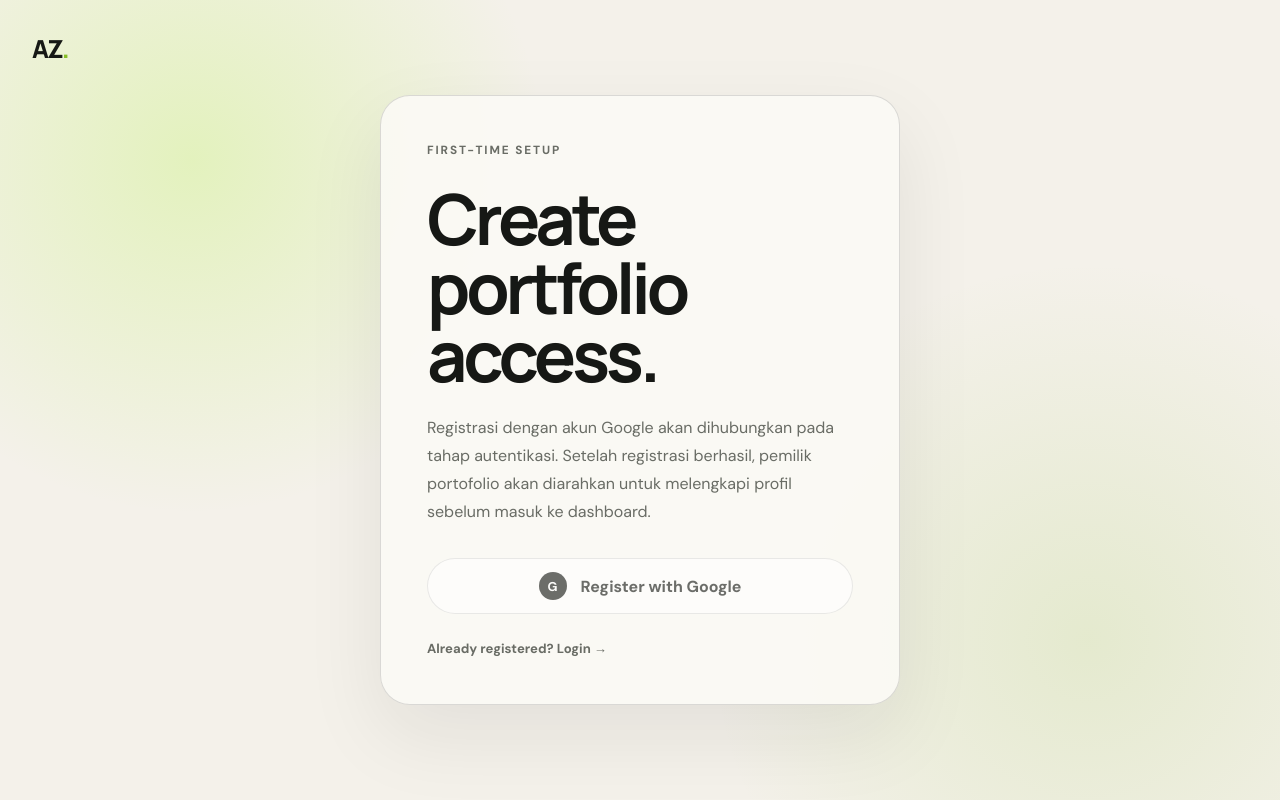
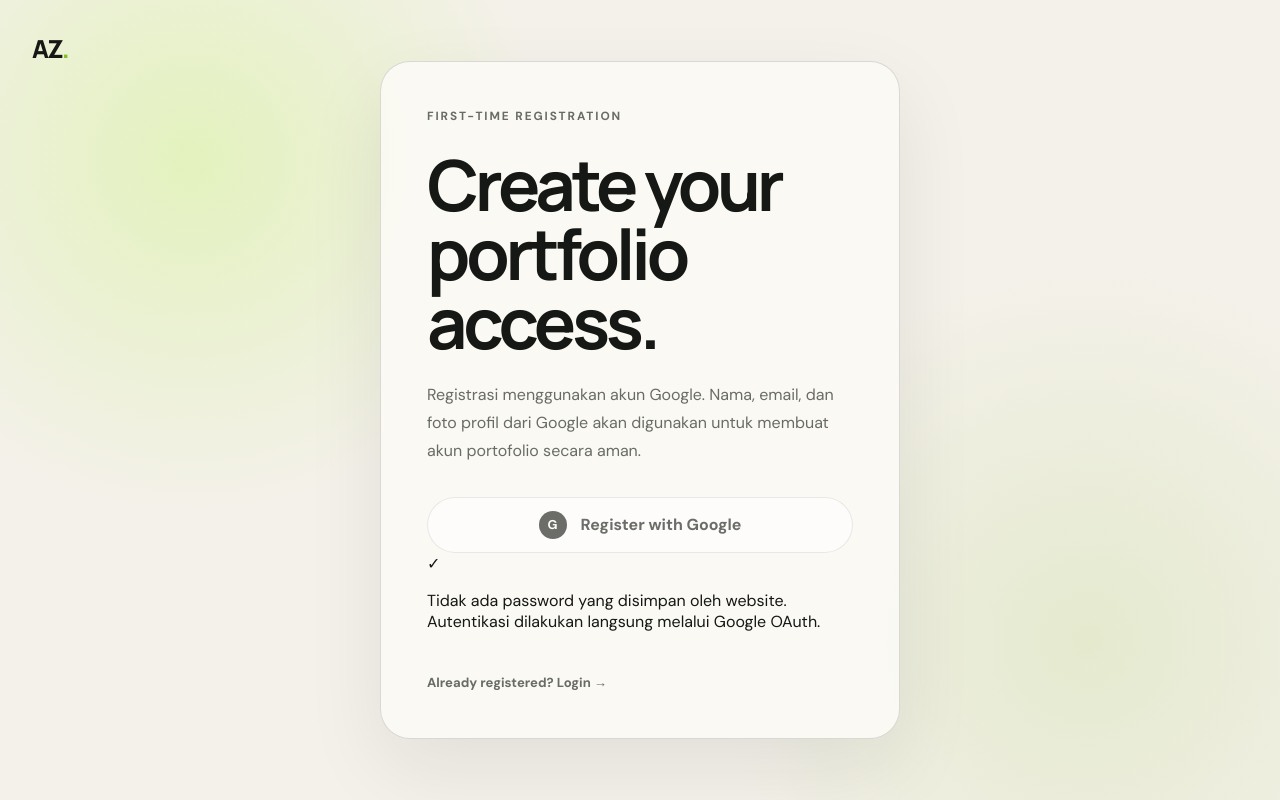
Before and after one commit to acz0077/anisa-portfolio, a Next.js app: page /register in a window 1280 px wide. Built offline with nearby package versions, Linux system fonts and the light colour scheme; no server answers.

Commit message:
enable Google registration page

```diff
--- a/app/register/page.tsx
+++ b/app/register/page.tsx
@@ -1,23 +1,65 @@
+import { signIn } from "@/auth";
 import styles from "../auth.module.css";
 
-export default function RegisterPage() {
+type RegisterPageProps = {
+  searchParams: Promise<{
+    error?: string;
+  }>;
+};
+
+const errorMessages: Record<string, string> = {
+  "unverified-email":
+    "Email Google belum terverifikasi. Gunakan akun Google dengan email yang sudah terverifikasi.",
+  "not-registered":
+    "Akun Google ini belum terdaftar. Silakan registrasi terlebih dahulu.",
+};
+
+export default async function RegisterPage({ searchParams }: RegisterPageProps) {
+  const params = await searchParams;
+  const errorMessage = params.error ? errorMessages[params.error] : undefined;
+
   return (
     <main className={styles.page}>
-      <a className={`brand ${styles.brand}`} href="/">
+      <a className={`brand ${styles.brand}`} href="/" aria-label="Back to homepage">
         AZ<span>.</span>
       </a>
+
       <section className={styles.card}>
-        <p className="eyebrow">First-time setup</p>
-        <h1>Create portfolio access.</h1>
+        <p className="eyebrow">First-time registration</p>
+        <h1>Create your portfolio access.</h1>
         <p>
-          Registrasi dengan akun Google akan dihubungkan pada tahap autentikasi.
-          Setelah registrasi berhasil, pemilik portofolio akan diarahkan untuk
-          melengkapi profil sebelum masuk ke dashboard.
+          Registrasi menggunakan akun Google. Nama, email, dan foto profil dari
+          Google akan digunakan untuk membuat akun portofolio secara aman.
         </p>
-        <button className={styles.googleButton} type="button" disabled>
-          <span className={styles.googleMark}>G</span>
-          Register with Google
-        </button>
+
+        {errorMessage ? (
+          <div className={styles.errorMessage} role="alert">
+            {errorMessage}
+          </div>
+        ) : null}
+
+        <form
+          action={async () => {
+            "use server";
+            await signIn("google-register", {
+              redirectTo: "/onboarding",
+            });
+          }}
+        >
+          <button className={styles.googleButton} type="submit">
+            <span className={styles.googleMark}>G</span>
+            Register with Google
+          </button>
+        </form>
+
+        <div className={styles.securityNote}>
+          <span>✓</span>
+          <p>
+            Tidak ada password yang disimpan oleh website. Autentikasi dilakukan
+            langsung melalui Google OAuth.
+          </p>
+        </div>
+
         <a className={styles.back} href="/login">
           Already registered? Login →
         </a>
```
